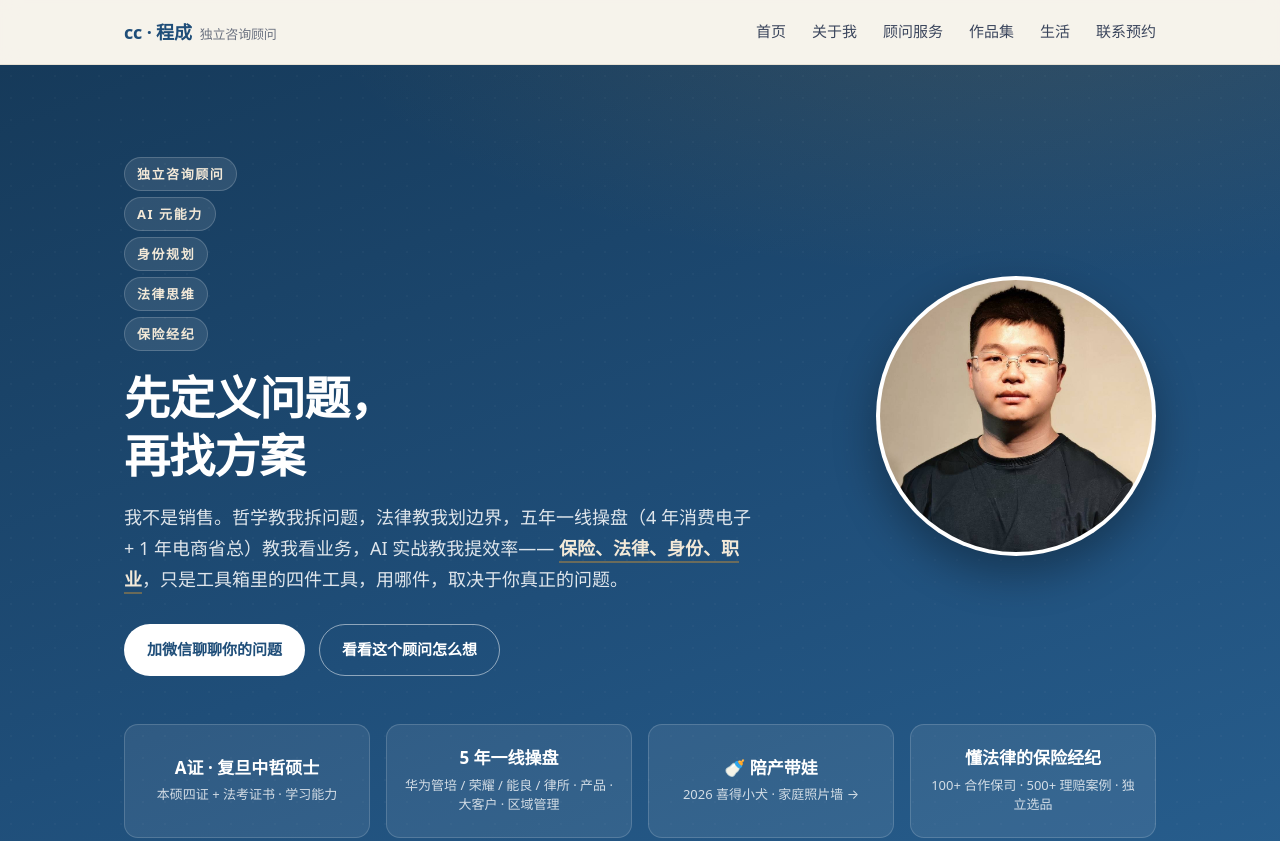
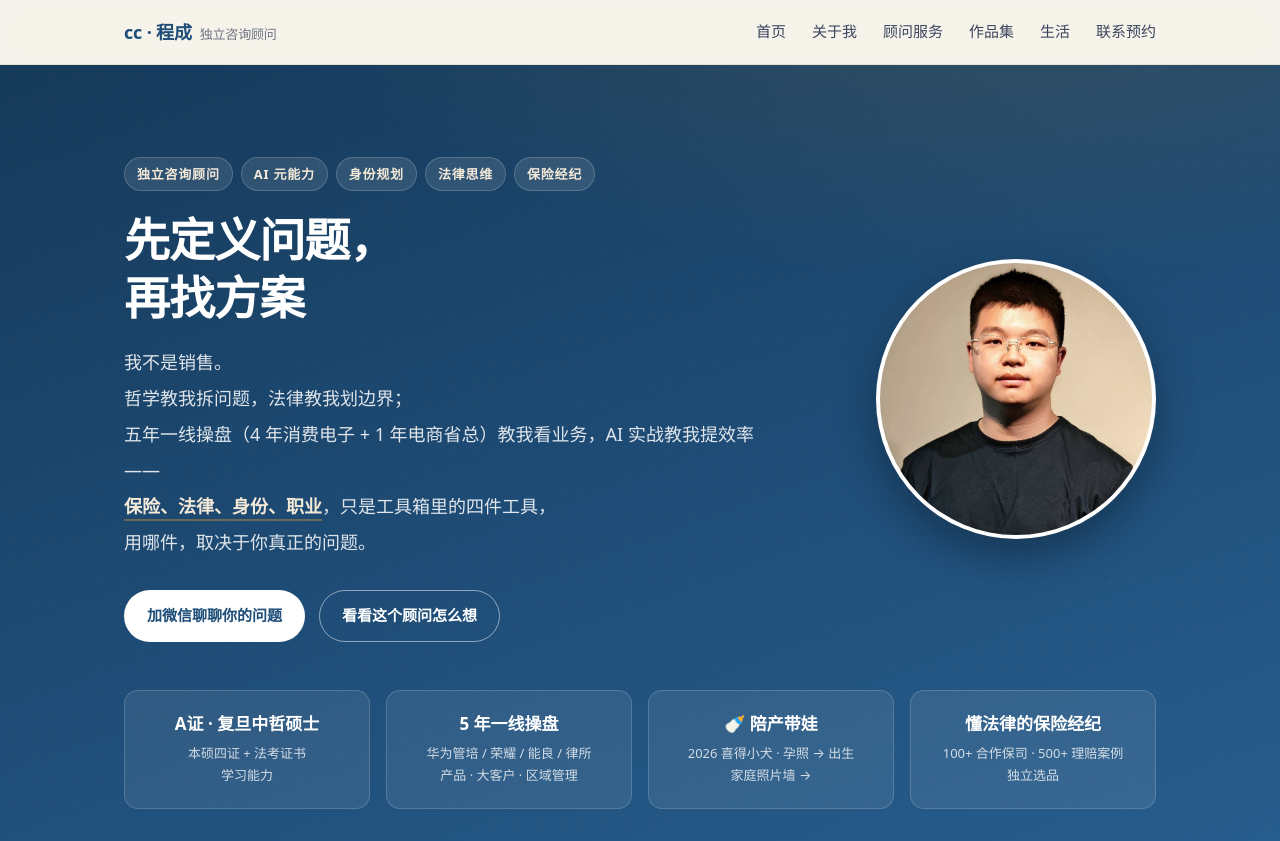
Before and after one commit to cc-fudan/ccfudan.cc, an Astro site: page / in a window 1280 px wide. Shown: the top 841 px of the page. Built offline with nearby package versions, Linux system fonts and the light colour scheme; Astro itself is replaced by a stand-in of ours.

Commit message:
fix: eyebrow合并一行、lead断句换行、家庭照按阶段分组(预留孕照)

```diff
--- a/src/pages/index.astro
+++ b/src/pages/index.astro
@@ -14,7 +14,7 @@ const posts = (await getCollection('writing'))
     <div class="wrap">
       <div class="hero-grid">
         <div class="hero-copy">
-          <div class="eyebrow-stack">
+          <div class="eyebrow-row">
             <span>独立咨询顾问</span>
             <span>AI 元能力</span>
             <span>身份规划</span>
@@ -23,8 +23,11 @@ const posts = (await getCollection('writing'))
           </div>
           <h1>先定义问题，<br />再找方案</h1>
           <p class="lead">
-            我不是销售。哲学教我拆问题，法律教我划边界，五年一线操盘（4 年消费电子 + 1 年电商省总）教我看业务，AI 实战教我提效率——
-            <strong class="lead-tools">保险、法律、身份、职业</strong>，只是工具箱里的四件工具，用哪件，取决于你真正的问题。
+            我不是销售。<br />
+            哲学教我拆问题，法律教我划边界；<br />
+            五年一线操盘（4 年消费电子 + 1 年电商省总）教我看业务，AI 实战教我提效率——<br />
+            <strong class="lead-tools">保险、法律、身份、职业</strong>，只是工具箱里的四件工具，<br />
+            用哪件，取决于你真正的问题。
           </p>
           <div class="cta-row">
             <a class="btn btn-light" href="/contact">加微信聊聊你的问题</a>
@@ -36,19 +39,19 @@ const posts = (await getCollection('writing'))
       <div class="creds cols-4">
         <a class="cred" href="/about#education">
           <div class="cred-main">A证 · 复旦中哲硕士</div>
-          <div class="cred-sub">本硕四证 + 法考证书 · 学习能力</div>
+          <div class="cred-sub">本硕四证 + 法考证书<br />学习能力</div>
         </a>
         <a class="cred" href="/about#career">
           <div class="cred-main">5 年一线操盘</div>
-          <div class="cred-sub">华为管培 / 荣耀 / 能良 / 律所 · 产品 · 大客户 · 区域管理</div>
+          <div class="cred-sub">华为管培 / 荣耀 / 能良 / 律所<br />产品 · 大客户 · 区域管理</div>
         </a>
         <a class="cred" href="/family">
           <div class="cred-main">🍼 陪产带娃</div>
-          <div class="cred-sub">2026 喜得小犬 · 家庭照片墙 →</div>
+          <div class="cred-sub">2026 喜得小犬 · 孕照 → 出生<br />家庭照片墙 →</div>
         </a>
         <a class="cred" href="/services">
           <div class="cred-main">懂法律的保险经纪</div>
-          <div class="cred-sub">100+ 合作保司 · 500+ 理赔案例 · 独立选品</div>
+          <div class="cred-sub">100+ 合作保司 · 500+ 理赔案例<br />独立选品</div>
         </a>
       </div>
     </div>
--- a/src/styles/global.css
+++ b/src/styles/global.css
@@ -138,6 +138,7 @@ img { max-width: 100%; display: block; }
 }
 .hero p.lead {
   font-size: 18px;
+  line-height: 2;
   max-width: 640px;
   color: rgba(255, 255, 255, 0.86);
   margin: 0 0 30px;
@@ -148,24 +149,27 @@ img { max-width: 100%; display: block; }
 .hero .btn-outline { background: transparent; color: #fff; border-color: rgba(255,255,255,0.5); }
 .hero .btn-outline:hover { background: rgba(255,255,255,0.12); }
 
-.hero .eyebrow-stack {
-  display: inline-flex;
-  flex-direction: column;
-  align-items: flex-start;
-  gap: 6px;
-  margin-bottom: 18px;
+.hero .eyebrow-row {
+  display: flex;
+  flex-wrap: wrap;
+  align-items: center;
+  gap: 8px;
+  margin-bottom: 20px;
 }
-.hero .eyebrow-stack span {
+.hero .eyebrow-row span {
   display: inline-block;
   font-size: 13px;
-  letter-spacing: 0.12em;
+  letter-spacing: 0.06em;
   color: var(--accent-soft);
   font-weight: 600;
-  text-transform: uppercase;
   background: rgba(255, 255, 255, 0.1);
   border: 1px solid rgba(255, 255, 255, 0.18);
   padding: 5px 12px;
   border-radius: 999px;
+  white-space: nowrap;
+}
+@media (max-width: 820px) {
+  .hero .eyebrow-row { justify-content: center; }
 }
 .hero .lead-tools {
   color: var(--accent-soft);
@@ -217,7 +221,7 @@ img { max-width: 100%; display: block; }
   box-shadow: 0 14px 34px rgba(0, 0, 0, 0.18);
 }
 .cred-main { font-size: 17px; font-weight: 800; color: #fff; line-height: 1.35; }
-.cred-sub { font-size: 13px; color: rgba(255, 255, 255, 0.78); line-height: 1.5; }
+.cred-sub { font-size: 13px; color: rgba(255, 255, 255, 0.78); line-height: 1.7; }
 .creds.cols-4 { grid-template-columns: repeat(4, 1fr); }
 
 @media (max-width: 980px) {
@@ -406,6 +410,14 @@ img { max-width: 100%; display: block; }
 .work-link:hover { text-decoration: underline; }
 
 /* ---------- Family / 生活照 ---------- */
+.family-stage + .family-stage { margin-top: 46px; }
+.stage-title {
+  font-size: 20px;
+  margin: 0 0 18px;
+  padding-left: 14px;
+  border-left: 4px solid var(--primary);
+  color: var(--primary);
+}
 .family-gallery {
   display: grid;
   grid-template-columns: repeat(3, 1fr);
```
Also changed, not shown: src/data/family.json (+7 -0 lines), src/pages/family.astro (+27 -5 lines).
